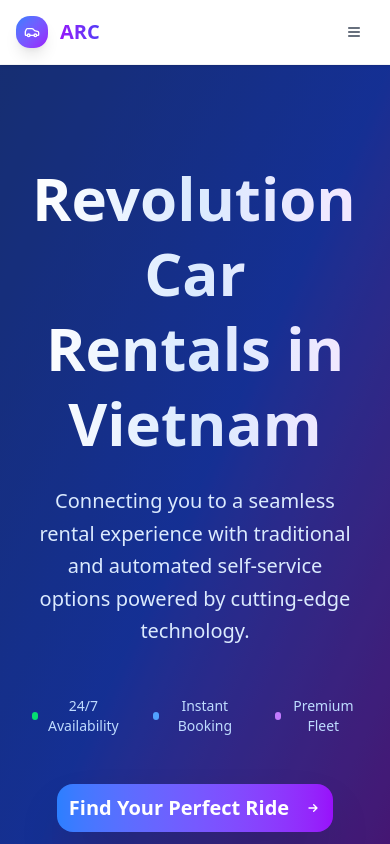
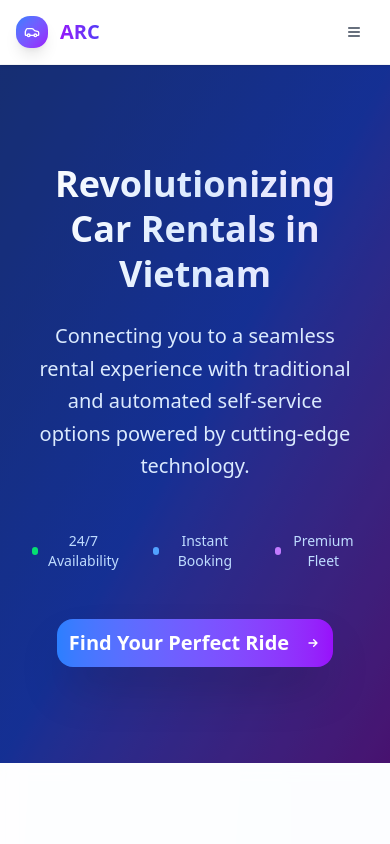
Before and after one commit to simbataisa/car-rental-marketplace, a Next.js app: page / in a window 390 px wide. Shown: the top 844 px of the page. Built offline with nearby package versions, Linux system fonts and the light colour scheme.

Commit message:
style(page): adjust heading responsiveness and padding
Make heading text sizes more responsive across breakpoints and add horizontal padding for better spacing

```diff
--- a/src/app/page.tsx
+++ b/src/app/page.tsx
@@ -13,7 +13,7 @@ export default function Home() {
           <div className="relative bg-gradient-to-br from-blue-900 via-blue-800 to-purple-900 text-white py-24">
             <div className="absolute inset-0 bg-black/20"></div>
             <div className="relative max-w-7xl mx-auto px-8 text-center">
-              <h1 className="text-6xl md:text-7xl font-bold mb-6 bg-gradient-to-r from-white via-blue-100 to-purple-100 bg-clip-text text-transparent leading-tight">
+              <h1 className="text-4xl sm:text-5xl md:text-6xl lg:text-7xl font-bold mb-6 bg-gradient-to-r from-white via-blue-100 to-purple-100 bg-clip-text text-transparent leading-tight px-2">
                 Revolutionizing Car Rentals in Vietnam
               </h1>
               <p className="text-xl md:text-2xl mb-12 text-blue-100 max-w-4xl mx-auto leading-relaxed">
```
